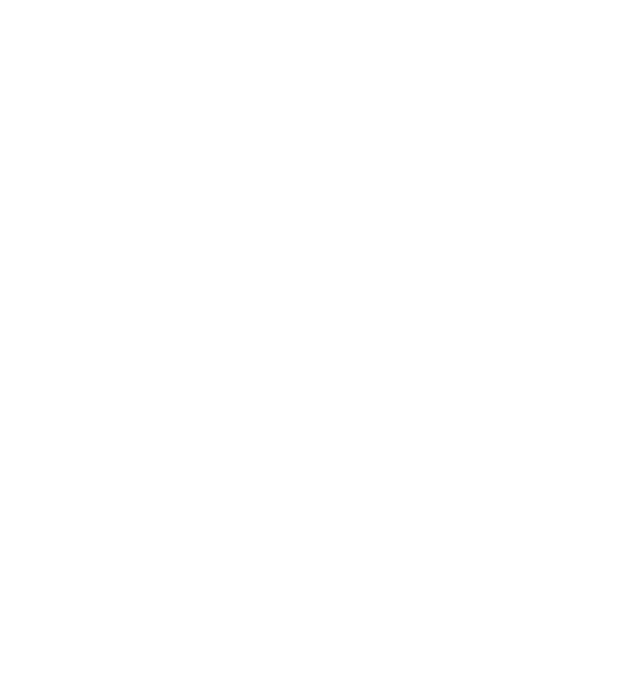
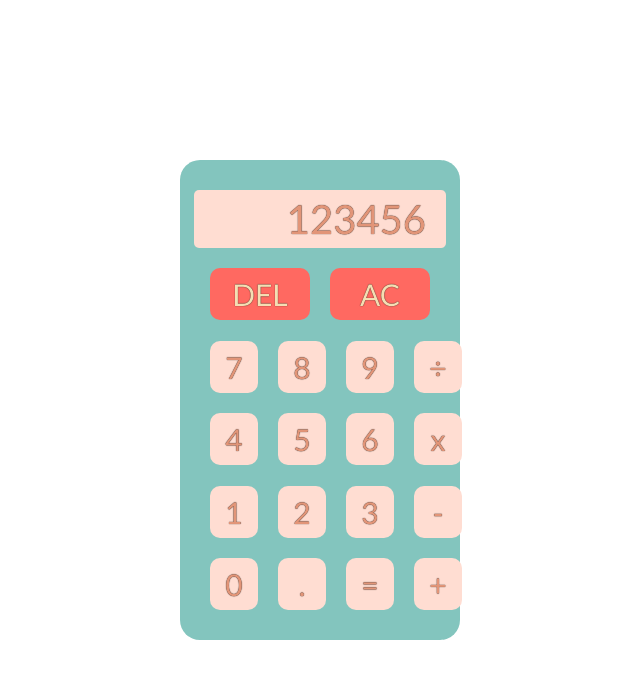
Before and after one commit to Dimluar/calculator, a plain HTML site: page index.html in a window 1280 px wide. Shown: the whole page, without its empty margins (320-960 px from the left). Drawn offline with Linux system fonts and the light colour scheme.

Commit message:
Write html and style for the calculator

```diff
--- a/index.html
+++ b/index.html
@@ -8,5 +8,37 @@
     <link rel="stylesheet" href="style.css" />
     <script src="script.js" defer></script>
   </head>
-  <body></body>
+  <body>
+    <div class="calculator">
+      <div class="text-field">123456</div>
+      <div class="row">
+        <button class="btn top-btn" id="del">DEL</button>
+        <button class="btn top-btn" id="ac">AC</button>
+      </div>
+      <div class="row">
+        <button class="btn" id="seven">7</button>
+        <button class="btn" id="eight">8</button>
+        <button class="btn" id="nine">9</button>
+        <button class="btn" id="division">&divide;</button>
+      </div>
+      <div class="row">
+        <button class="btn" id="four">4</button>
+        <button class="btn" id="five">5</button>
+        <button class="btn" id="seven">6</button>
+        <button class="btn" id="multiply">x</button>
+      </div>
+      <div class="row">
+        <button class="btn" id="one">1</button>
+        <button class="btn" id="two">2</button>
+        <button class="btn" id="three">3</button>
+        <button class="btn" id="minus">-</button>
+      </div>
+      <div class="row">
+        <button class="btn" id="zero">0</button>
+        <button class="btn" id="dot">.</button>
+        <button class="btn" id="equal">=</button>
+        <button class="btn" id="plus">+</button>
+      </div>
+    </div>
+  </body>
 </html>
--- a/style.css
+++ b/style.css
@@ -9,3 +9,75 @@ html {
   margin: 0;
   padding: 0;
 }
+
+body {
+  font-family: "Gill Sans", "Gill Sans MT", Calibri, "Trebuchet MS", sans-serif;
+  display: flex;
+  flex-direction: column;
+  justify-content: center;
+  align-items: center;
+
+  min-height: 100vh;
+}
+
+.calculator {
+  background-color: #83c5be;
+  height: 480px;
+  width: 280px;
+  border-radius: 20px;
+
+  display: flex;
+  flex-direction: column;
+  justify-content: space-between;
+  align-items: center;
+  padding: 30px;
+}
+
+.text-field {
+  width: 252px;
+  max-width: 252px;
+  padding: 5px 20px;
+  border-radius: 5px;
+
+  background-color: #ffddd2;
+  color: #e29578;
+  text-shadow: 0 0 1px black;
+  font-size: 40px;
+  text-align: right;
+}
+
+.row {
+  width: 100%;
+
+  display: flex;
+  align-items: center;
+  justify-content: space-around;
+  gap: 20px;
+}
+
+.btn {
+  flex: 1;
+  font-size: 30px;
+  padding: 5px 10px;
+  min-width: 48px;
+  min-height: 52px;
+
+  background-color: #ffddd2;
+  color: #e29578;
+  border: none;
+  border-radius: 10px;
+  text-shadow: 0 0 1px black;
+  font-family: inherit;
+}
+
+.btn:hover {
+  background-color: #dac0b7;
+}
+
+.top-btn {
+  background-color: #ff6961;
+  color: wheat;
+}
+.top-btn:hover {
+  background-color: #d95851;
+}
```
